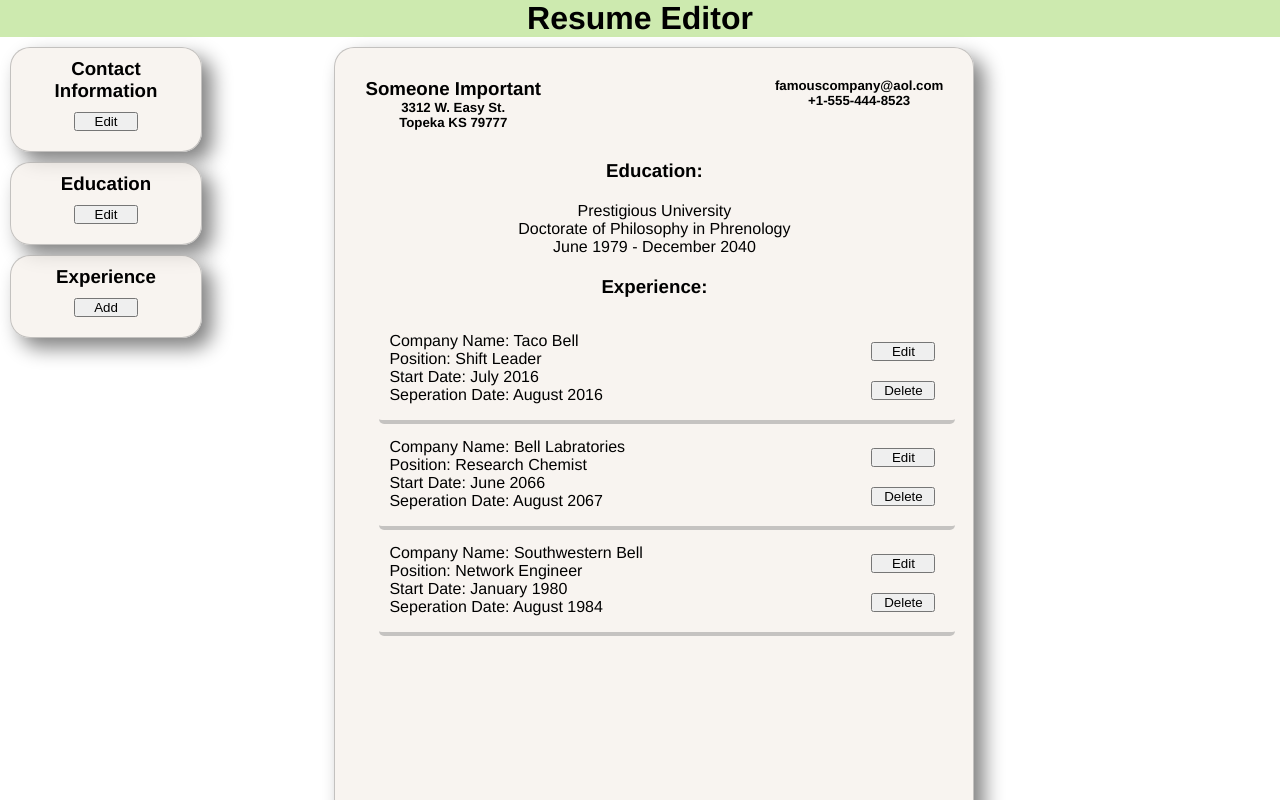
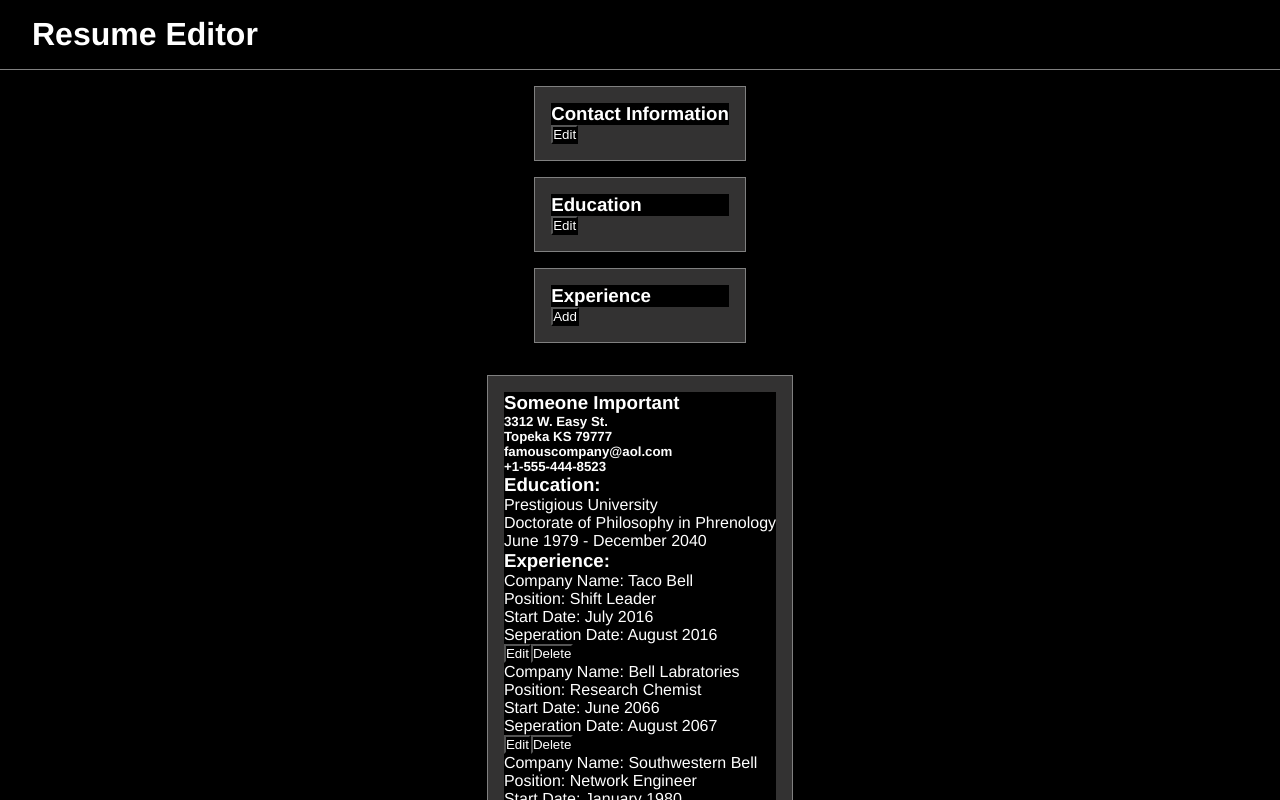
Before and after one commit to SalamanderCtesiphon/resume-editor, a React (Create React App) app: page / in a window 1280 px wide. Shown: the top 800 px of the page. Built offline with nearby package versions, Linux system fonts and the light colour scheme; the HTML template or start-up script is replaced by a standard one.

Commit message:
styling the page for a more modern look

```diff
--- a/src/App.css
+++ b/src/App.css
@@ -2,108 +2,81 @@
   margin: 0px;
   padding: 0px;
   box-sizing: border-box;
+  color: white;
+  background-color: black;
 }
 
 .App {
-  text-align: center;
-  height: 120vh;
-  width: 100vw;
-  display: grid;
-  grid-template-columns: repeat(20, 1fr);
-  grid-template-rows: repeat(20, 1fr);
-}
-
-.contactForm, .educationForm {
+  min-height: 100vh;
+  max-width: 100vw;
   display: flex;
   flex-direction: column;
   align-items: center;
-  width: 15vw;
+  justify-content: space-between;
+}
+
+.header {
+  padding: .5em 1em;
+  border-bottom: 1px solid gray;
+  width: 100%;
   height: auto;
-  margin: 10px;
-  padding: 10px;
-  border: 1px solid rgba(128, 128, 128, 0.438);
-  border-radius: 20px;
-  box-shadow: 10px 10px 20px gray;
-  background-color: rgba(246, 241, 235, 0.734);
+  display: flex;
+  align-items: center;
+  justify-content: space-between;
+
+}
+
+.main {
+  width: 100%;
+  height: auto;
+  padding: 0 2em;
+  display: flex;
+  align-items: flex-start;
+  justify-content: space-between;
+}
+
+.contactForm, .educationForm, .page {
+  border: 1px solid gray;
+  padding: 1em;
+  margin: 1em;
+  background-color: rgb(51, 50, 50);
 }
 
 
 .contactInputs {
-  display: flex;
-  flex-direction: column;
-  align-items: center;
 }
 
 button {
-  margin: 10px;
-  width: 5vw;
+
 }
 
-.header {
-  grid-column-start: 1;
-  grid-column-end: 21;
-  grid-row-start: 1;
-  grid-row-end: 2;
-  background-color: rgba(177, 223, 130, 0.637);
-}
+
 
 .sidebar {
-  grid-column-start: 1;
-  grid-column-end: 2;
-  grid-row-start: 2;
-  grid-row-end: 19;
+
 }
 
 .footer {
-  grid-row-start: 20;
-  grid-row-end: 21;
-  grid-column-start: 1;
-  grid-column-end: 21;
-  color: rgba(74, 72, 72, 0.432);
 
-  display: flex;
-  justify-content: center;
-  width: 100%;
-  align-items: center;
 
 }
 
-.page {
-  border: 1px solid rgba(128, 128, 128, 0.438);
-  background-color: rgba(246, 241, 235, 0.734);
-  border-radius: 20px;
-  grid-column-start: 4;
-  grid-column-end: 21;
-  height: 110vh;
-  width: 50vw;
-  margin: 10px;
-  box-shadow: 10px 10px 20px gray;
-  overflow: scroll;
-}
+
 
 .pageHeader {
-  display: flex;
-  justify-content: space-between;
-  margin: 30px;
 }
 
 input {
-  margin: 4px;
+
 }
 
 .wrapper {
-  margin: 20px;
 }
 
 .workHistory {
-  display: flex;
-  flex-direction: column;
-  align-items: flex-start;
-  margin: 20px;
 }
 
 .eduInfo {
-  margin: 20px;
 }
 
 li {
@@ -111,39 +84,18 @@ li {
 }
 
 .jobCard {
-  border-bottom: 4px solid rgba(128, 128, 128, 0.427);
-  border-radius: 5px;
-  width: 45vw;
-  margin: 4px;
-  padding: 10px;
-  display: flex;
-  justify-content: space-between;
 }
 
 .details {
-  display: flex;
-  flex-direction: column;
-  align-items: flex-start;
 }
 
 .btnBox {
-  display: flex;
-  flex-direction: column;
+
 }
 
 .editCard {
-  display: flex;
-  justify-content: space-between;
-  align-items: center;
-  border-bottom: 4px solid rgba(128, 128, 128, 0.427);
-  border-radius: 5px;
-  width: 45vw;
-  margin: 4px;
-  padding: 10px;
+
 }
 
 .editCardDetails {
-  display: flex;
-  flex-direction: column;
-  align-items: flex-start;
 }
```
